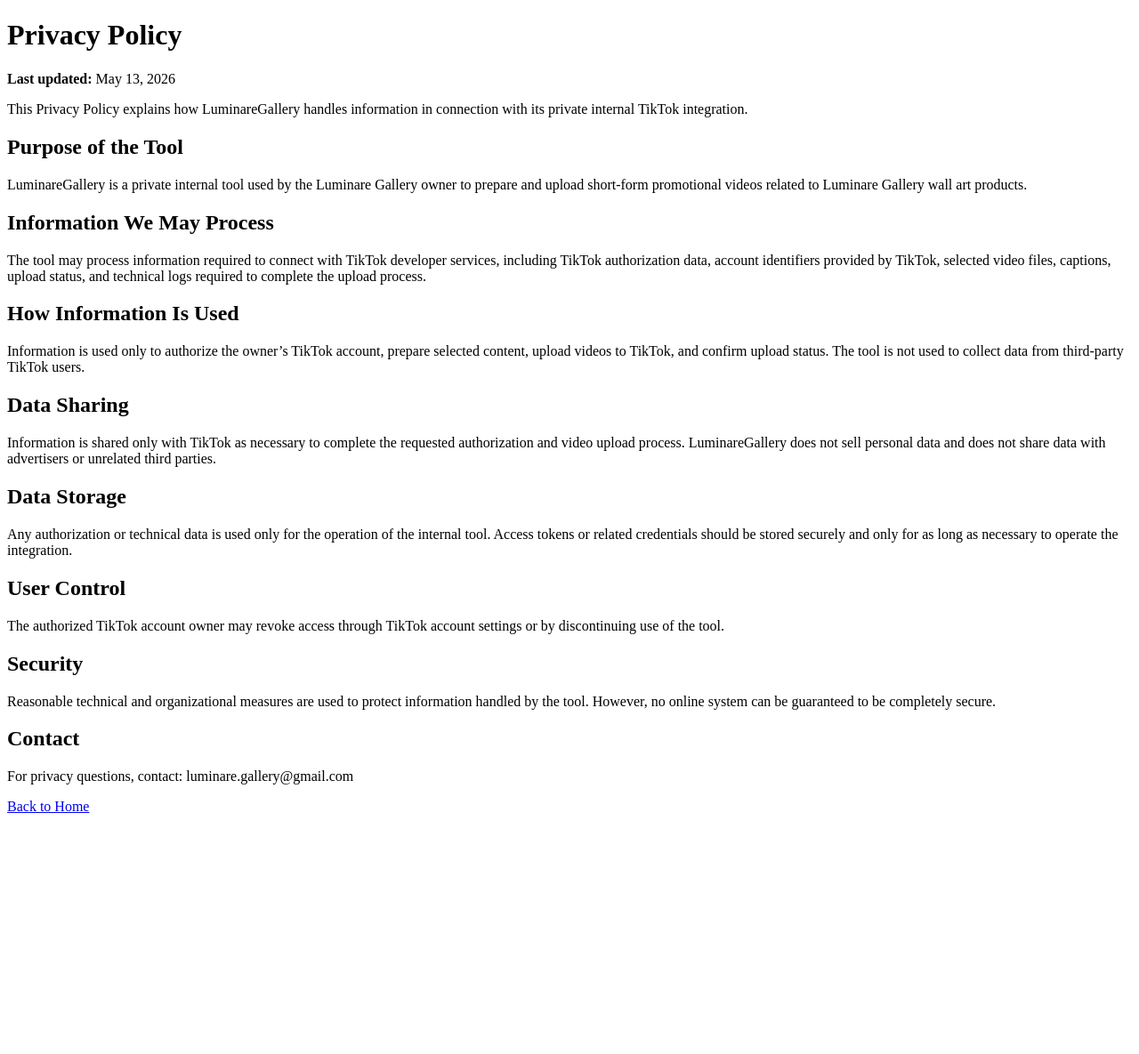
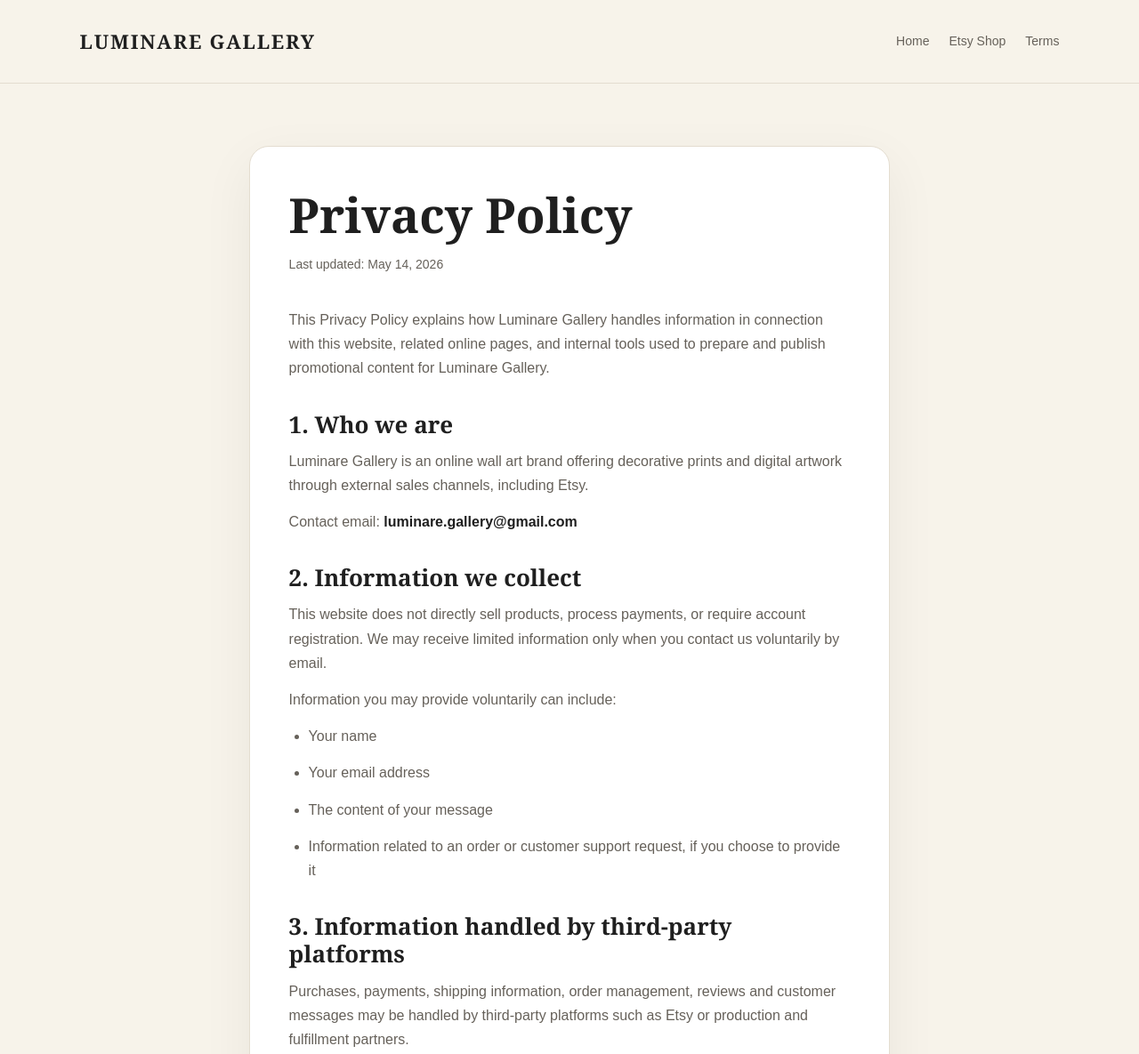
Before and after one commit to gianpiero-codex/luminaregallery, a plain HTML site: page privacy.html in a window 1280 px wide. Shown: the top 1185 px of the page at 89% size. Before the commit the page ends 932 px from the top, so only its background shows below. Drawn offline with Linux system fonts and the light colour scheme.

Commit message:
Update privacy.html

```diff
--- a/privacy.html
+++ b/privacy.html
@@ -1,61 +1,279 @@
 <!DOCTYPE html>
 <html lang="en">
 <head>
-  <meta charset="UTF-8">
-  <meta name="viewport" content="width=device-width, initial-scale=1.0">
-  <title>LuminareGallery Privacy Policy</title>
+  <meta charset="UTF-8" />
+  <meta name="viewport" content="width=device-width, initial-scale=1.0" />
+
+  <title>Privacy Policy | Luminare Gallery</title>
+  <meta name="description" content="Privacy Policy for Luminare Gallery." />
+
+  <style>
+    :root {
+      --bg: #F7F3EA;
+      --paper: #FFFFFF;
+      --text: #1F1F1F;
+      --muted: #66615A;
+      --accent: #8A6A43;
+      --border: #E4DDD0;
+    }
+
+    * {
+      box-sizing: border-box;
+      margin: 0;
+      padding: 0;
+    }
+
+    body {
+      font-family: Arial, sans-serif;
+      background: var(--bg);
+      color: var(--text);
+      line-height: 1.7;
+    }
+
+    header {
+      padding: 28px 7%;
+      border-bottom: 1px solid var(--border);
+      display: flex;
+      justify-content: space-between;
+      gap: 20px;
+      align-items: center;
+    }
+
+    .brand {
+      font-family: Georgia, "Times New Roman", serif;
+      font-size: 22px;
+      letter-spacing: 0.08em;
+      text-transform: uppercase;
+      color: var(--text);
+      text-decoration: none;
+      font-weight: 600;
+    }
+
+    nav {
+      display: flex;
+      gap: 22px;
+      flex-wrap: wrap;
+      font-size: 14px;
+    }
+
+    nav a,
+    footer a {
+      color: var(--muted);
+      text-decoration: none;
+    }
+
+    nav a:hover,
+    footer a:hover {
+      color: var(--accent);
+    }
+
+    main {
+      max-width: 900px;
+      margin: 0 auto;
+      padding: 70px 7%;
+    }
+
+    .content {
+      background: var(--paper);
+      border: 1px solid var(--border);
+      border-radius: 22px;
+      padding: 44px;
+      box-shadow: 0 18px 60px rgba(31, 31, 31, 0.06);
+    }
+
+    h1, h2 {
+      font-family: Georgia, "Times New Roman", serif;
+      line-height: 1.2;
+    }
+
+    h1 {
+      font-size: clamp(36px, 5vw, 54px);
+      margin-bottom: 12px;
+    }
+
+    .updated {
+      color: var(--muted);
+      margin-bottom: 36px;
+      font-size: 14px;
+    }
+
+    h2 {
+      font-size: 26px;
+      margin-top: 34px;
+      margin-bottom: 12px;
+    }
+
+    p, li {
+      color: var(--muted);
+      font-size: 16px;
+      margin-bottom: 14px;
+    }
+
+    ul {
+      margin-left: 22px;
+      margin-bottom: 20px;
+    }
+
+    strong {
+      color: var(--text);
+    }
+
+    footer {
+      padding: 36px 7%;
+      border-top: 1px solid var(--border);
+      display: flex;
+      justify-content: space-between;
+      gap: 20px;
+      flex-wrap: wrap;
+      color: var(--muted);
+      font-size: 14px;
+    }
+
+    @media (max-width: 700px) {
+      header {
+        flex-direction: column;
+        align-items: flex-start;
+      }
+
+      .content {
+        padding: 28px;
+      }
+    }
+  </style>
 </head>
+
 <body>
+  <header>
+    <a class="brand" href="/">Luminare Gallery</a>
+    <nav>
+      <a href="/">Home</a>
+      <a href="https://www.etsy.com/shop/LuminareGallery" target="_blank" rel="noopener noreferrer">Etsy Shop</a>
+      <a href="/terms.html">Terms</a>
+    </nav>
+  </header>
+
+  <main>
+    <article class="content">
       <h1>Privacy Policy</h1>
-
-  <p><strong>Last updated:</strong> May 13, 2026</p>
+      <p class="updated">Last updated: May 14, 2026</p>
 
       <p>
-    This Privacy Policy explains how LuminareGallery handles information in connection with its private internal TikTok integration.
+        This Privacy Policy explains how Luminare Gallery handles information in connection with this website,
+        related online pages, and internal tools used to prepare and publish promotional content for Luminare Gallery.
       </p>
 
-  <h2>Purpose of the Tool</h2>
+      <h2>1. Who we are</h2>
       <p>
-    LuminareGallery is a private internal tool used by the Luminare Gallery owner to prepare and upload short-form promotional videos related to Luminare Gallery wall art products.
+        Luminare Gallery is an online wall art brand offering decorative prints and digital artwork through external
+        sales channels, including Etsy.
+      </p>
+      <p>
+        Contact email: <strong>luminare.gallery@gmail.com</strong>
       </p>
 
-  <h2>Information We May Process</h2>
+      <h2>2. Information we collect</h2>
       <p>
-    The tool may process information required to connect with TikTok developer services, including TikTok authorization data, account identifiers provided by TikTok, selected video files, captions, upload status, and technical logs required to complete the upload process.
+        This website does not directly sell products, process payments, or require account registration.
+        We may receive limited information only when you contact us voluntarily by email.
+      </p>
+      <p>
+        Information you may provide voluntarily can include:
+      </p>
+      <ul>
+        <li>Your name</li>
+        <li>Your email address</li>
+        <li>The content of your message</li>
+        <li>Information related to an order or customer support request, if you choose to provide it</li>
+      </ul>
+
+      <h2>3. Information handled by third-party platforms</h2>
+      <p>
+        Purchases, payments, shipping information, order management, reviews and customer messages may be handled by
+        third-party platforms such as Etsy or production and fulfillment partners.
+      </p>
+      <p>
+        When you visit or purchase through Etsy, your information is handled according to Etsy's own terms and privacy
+        policies. Luminare Gallery does not control Etsy's platform, payment systems, tracking tools or account systems.
       </p>
 
-  <h2>How Information Is Used</h2>
+      <h2>4. Pinterest and social media integrations</h2>
       <p>
-    Information is used only to authorize the owner’s TikTok account, prepare selected content, upload videos to TikTok, and confirm upload status. The tool is not used to collect data from third-party TikTok users.
+        Luminare Gallery may use developer tools provided by social media platforms to prepare, organize and publish
+        promotional content related to Luminare Gallery products.
+      </p>
+      <p>
+        These integrations are intended for authorized internal use only. They are not designed to collect personal
+        information from Pinterest users, scrape Pinterest data, automate spam, or publish content on behalf of
+        third-party users.
       </p>
 
-  <h2>Data Sharing</h2>
+      <h2>5. How we use information</h2>
       <p>
-    Information is shared only with TikTok as necessary to complete the requested authorization and video upload process. LuminareGallery does not sell personal data and does not share data with advertisers or unrelated third parties.
+        Information voluntarily provided to Luminare Gallery may be used to:
+      </p>
+      <ul>
+        <li>Respond to customer inquiries</li>
+        <li>Provide support related to products or orders</li>
+        <li>Manage business communication</li>
+        <li>Improve product presentation and customer experience</li>
+        <li>Comply with applicable legal, platform or policy requirements</li>
+      </ul>
+
+      <h2>6. Cookies and analytics</h2>
+      <p>
+        This website currently does not require users to create accounts or directly submit personal information through
+        forms. If analytics, cookies or tracking tools are added in the future, this policy may be updated accordingly.
+      </p>
+      <p>
+        Third-party platforms linked from this website, including Etsy and social media platforms, may use their own
+        cookies, analytics and tracking technologies according to their own policies.
       </p>
 
-  <h2>Data Storage</h2>
+      <h2>7. Sharing of information</h2>
       <p>
-    Any authorization or technical data is used only for the operation of the internal tool. Access tokens or related credentials should be stored securely and only for as long as necessary to operate the integration.
+        Luminare Gallery does not sell personal information. We may share information only when necessary to operate the
+        business, respond to customer requests, comply with legal obligations, or use third-party services such as Etsy,
+        fulfillment providers, email providers or social media platforms.
       </p>
 
-  <h2>User Control</h2>
+      <h2>8. Data retention</h2>
       <p>
-    The authorized TikTok account owner may revoke access through TikTok account settings or by discontinuing use of the tool.
+        We retain voluntarily provided information only for as long as reasonably necessary to respond to inquiries,
+        manage business records, provide customer support, or comply with legal and platform requirements.
       </p>
 
-  <h2>Security</h2>
+      <h2>9. Your choices</h2>
       <p>
-    Reasonable technical and organizational measures are used to protect information handled by the tool. However, no online system can be guaranteed to be completely secure.
+        You may contact us to request access, correction or deletion of personal information you have voluntarily
+        provided to Luminare Gallery, subject to applicable legal, tax, security and platform-related obligations.
       </p>
 
-  <h2>Contact</h2>
+      <h2>10. External links</h2>
       <p>
-    For privacy questions, contact: luminare.gallery@gmail.com
+        This website may contain links to external websites, including Etsy and social media platforms. Luminare Gallery
+        is not responsible for the privacy practices, policies or content of third-party websites.
       </p>
 
+      <h2>11. Changes to this policy</h2>
       <p>
-    <a href="index.html">Back to Home</a>
+        We may update this Privacy Policy from time to time. Updates will be posted on this page with a revised
+        “Last updated” date.
       </p>
+
+      <h2>12. Contact</h2>
+      <p>
+        For privacy-related questions, contact:
+        <strong>luminare.gallery@gmail.com</strong>
+      </p>
+    </article>
+  </main>
+
+  <footer>
+    <span>© 2026 Luminare Gallery</span>
+    <span>
+      <a href="/">Home</a> |
+      <a href="/terms.html">Terms of Service</a>
+    </span>
+  </footer>
 </body>
 </html>
```
Lines whose indentation alone changed are shown as unchanged.
